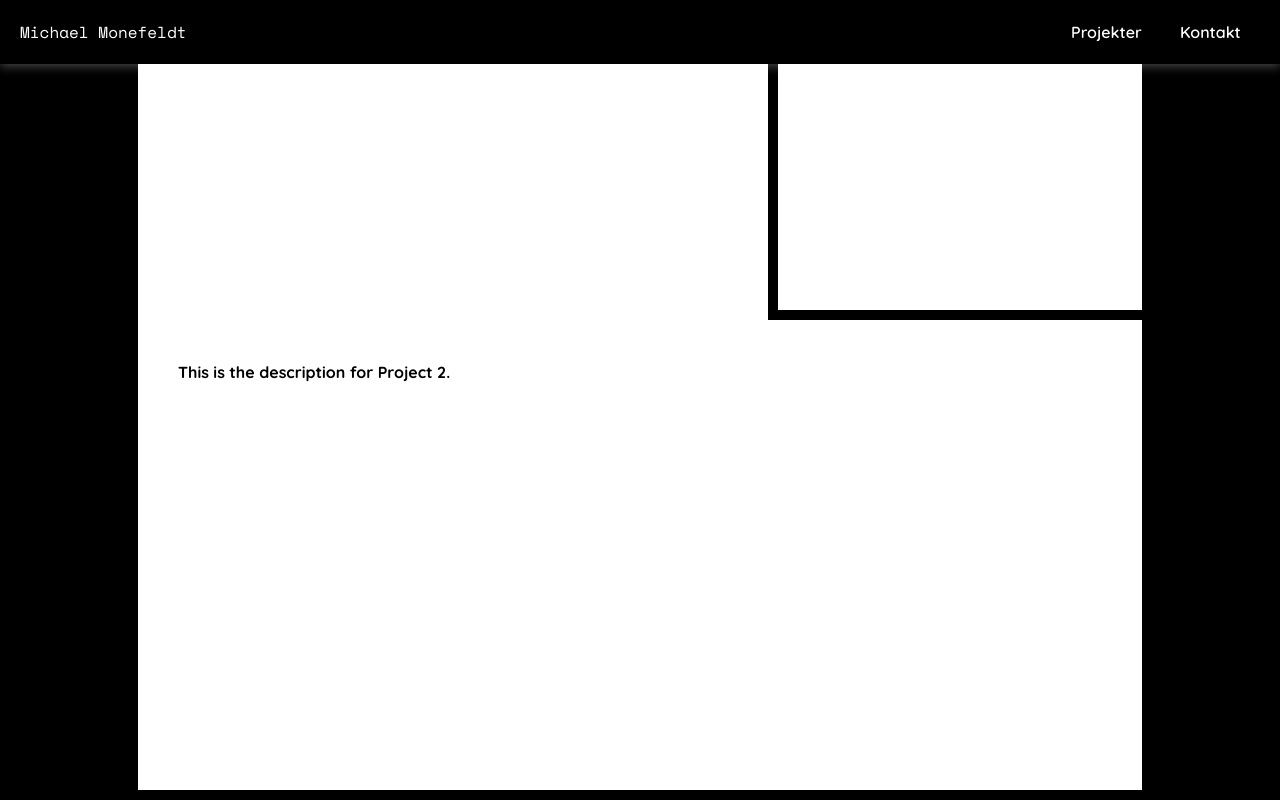
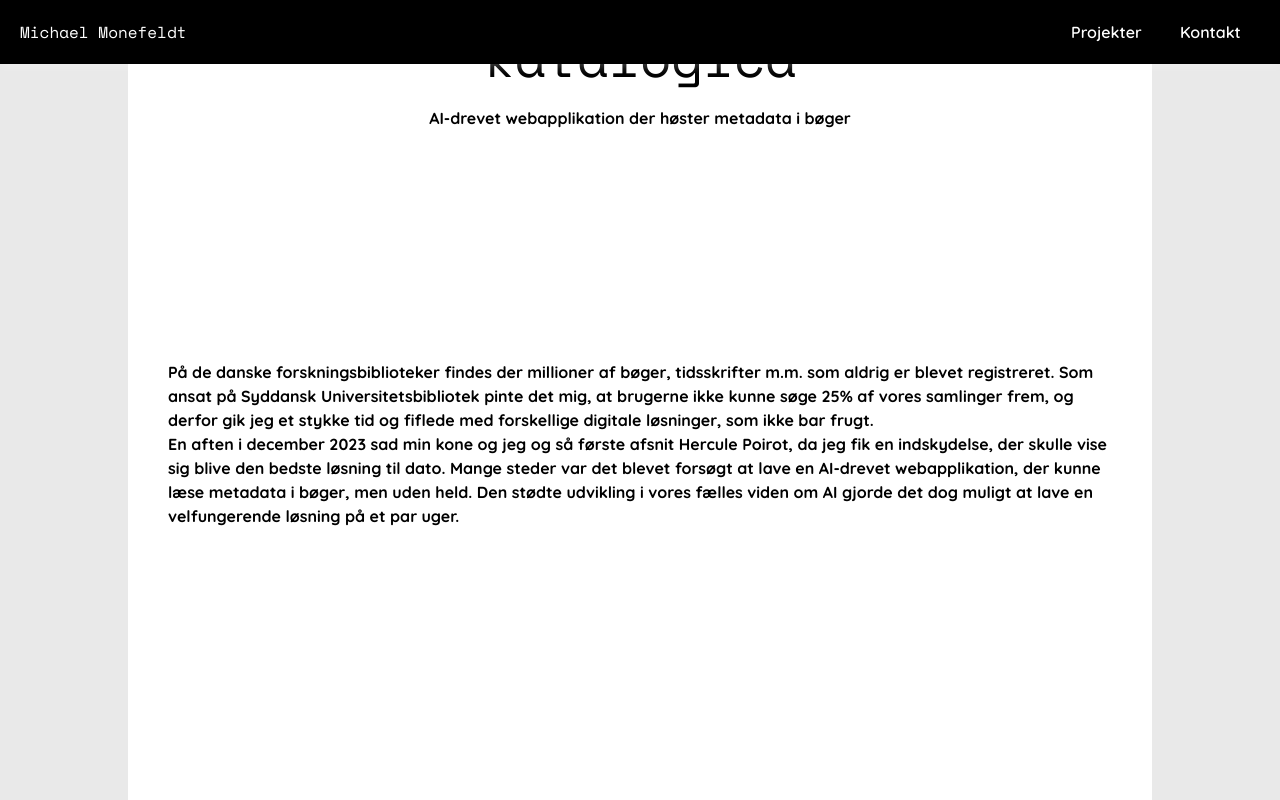
Before and after one commit to MichaelMonefeldt/cv, a React (Vite) app: page / in a window 1280 px wide. Both pictures are taken after a click on the button 579 px from the left and 400 px from the top of the page. Built offline with nearby package versions, Linux system fonts and the light colour scheme.

Commit message:
Some text and redesigns

```diff
--- a/src/App.css
+++ b/src/App.css
@@ -12,7 +12,7 @@
 }
 
 html {
-  --background-color: #f9f8ff;
+  --background-color: #fefff8;
   --secondary-background-color: white;
   --tertiary-background-color: #e9e9e9;
   --hover: #f5f5f5;
--- a/src/projects.json
+++ b/src/projects.json
@@ -1,16 +1,42 @@
 {
     "librerate": {
         "subheader": "Scan et væld af materialer med din mobil og registrer dem hurtigere",
-        "description": "This is the description for Project 1.",
-        "technologies": ["Flask", "React JS", "Azure", "PostgreSQL", "OpenAI API", "spaCy (NLP)"],
+        "paragraph1": "På de danske forskningsbiblioteker findes der millioner af bøger, tidsskrifter m.m. som aldrig er blevet registreret. Og som ansat på Syddansk Universitetsbibliotek pinte det mig, at brugerne ikke kunne søge 25% af vores samlinger frem.",
+        "technologies": {
+            "Frontend": ["React JS"],
+            "Backend": ["Flask"],
+            "Database": ["PostgreSQL"],
+            "Cloud": ["Azure"],
+            "AI": ["OpenAI API", "spaCy (NLP)"],
+            "Payment": ["Stripe"]
+        },
         "image": "path/to/project1-image.jpg",
-        "link": "https://example.com/project1"
+        "link": "librerate.com"
     },
     "katalogica": {
         "subheader": "AI-drevet webapplikation der høster metadata i bøger",
-        "description": "This is the description for Project 2.",
-        "technologies": ["Flask", "Vanilla JS", "AWS", "PostgreSQL", "OpenAI API"],
+        "paragraph1": "På de danske forskningsbiblioteker findes der millioner af bøger, tidsskrifter m.m. som aldrig er blevet registreret. Som ansat på Syddansk Universitetsbibliotek pinte det mig, at brugerne ikke kunne søge 25% af vores samlinger frem, og derfor gik jeg et stykke tid og fiflede med forskellige digitale løsninger, som ikke bar frugt.",
+        "paragraph2": "En aften i december 2023 sad min kone og jeg og så første afsnit Hercule Poirot, da jeg fik en indskydelse, der skulle vise sig blive den bedste løsning til dato. Mange steder var det blevet forsøgt at lave en AI-drevet webapplikation, der kunne læse metadata i bøger, men uden held. Den stødte udvikling i vores fælles viden om AI gjorde det dog muligt at lave en velfungerende løsning på et par uger.",
+        "technologies": {
+            "Frontend": ["Vanilla JS"],
+            "Backend": ["Flask"],
+            "Database": ["PostgreSQL"],
+            "Cloud": ["AWS"],
+            "AI": ["OpenAI API"]
+        },
         "image": "path/to/project2-image.jpg",
+        "link": false
+    },
+    "pageTurner": {
+        "subheader": "Hold styr på dine læsevaner og få anbefalinger",
+        "paragraph1": "This is the description for Project 3.",
+        "technologies": {
+            "Frontend": ["React JS"],
+            "Backend": ["FastAPI"],
+            "Database": ["PostgreSQL"],
+            "Cloud": ["Azure"]
+        },
+        "image": "path/to/project3-image.jpg",
         "link": false
     }
 }
--- a/src/screens/Project.jsx
+++ b/src/screens/Project.jsx
@@ -15,18 +15,19 @@ export default function Project({projects}) {
         <div className={styles.projectContainer}>
             <div style={{height: '8vh'}}></div>
             <div className={styles.projectContent}>
-                <div className={styles.element} style={{ gridColumn: '2 / span 5', gridRow: '1 / span 3', border: '10px solid black', borderBottom: '0', borderRight: '0' }}>
+                <div className={styles.titleElement} style={{ gridColumn: '2 / span 8', gridRow: '1 / span 3'}}>
                     <h1>{projectName}</h1>
+                    <p>{project.subheader}</p>
                 </div>
-                <div className={styles.element} style={{ gridColumn: '7 / span 3', gridRow: '1 / span 3', border: '10px solid black' }}>
-                    <h2>Teknologier</h2>
+                {/* <div className={styles.element} style={{ gridColumn: '7 / span 3', gridRow: '1 / span 3', border: '10px solid black' }}>
                     {project.technologies.map((item, index) => (
                         <p key={index}>{item}</p>
                     ))}
-                </div>
+                </div> */}
 
-                <div className={styles.element} style={{ gridColumn: '2 / span 8', gridRow: '4 / span 3', border: '10px solid black', borderTop: '0' }}>
-                    {project.description}
+                <div className={styles.element} style={{ gridColumn: '2 / span 8', gridRow: '4 / span 3' }}>
+                    {project.paragraph1 && <p>{project.paragraph1}</p>}
+                    {project.paragraph2 && <p>{project.paragraph2}</p>}
                 </div>
             </div>
         </div>
--- a/src/screens/Start.jsx
+++ b/src/screens/Start.jsx
@@ -55,7 +55,7 @@ export default function Start({topRef, projectsRef, contactRef}) {
                 <div
                     key={category}
                     className={`${styles.startContent} ${styles.goldenHover}`}
-                    style={{ gridColumn: `${1 + index * 2} / span 2`, gridRow: '6' }}
+                    style={{ gridColumn: `${1 + index * 2} / span 2`, gridRow: '6 / span 2' }}
                 >
                     <h2 className={styles.title}>{category}</h2>
                     <div className={styles.hiddenContent}>
@@ -82,10 +82,10 @@ export default function Start({topRef, projectsRef, contactRef}) {
                     backgroundColor: 'rgb(0, 0, 0)',
                     color: 'white',
                     gridColumn: '1 / span 10',
-                    gridRow: '7 / span 1',
+                    gridRow: '8 / span 1',
                     display: 'flex',
                     justifyContent: 'center',
-                    padding: '40px',
+                    padding: '20px',
                 }}>
                 <h2
                     style={{
@@ -98,7 +98,7 @@ export default function Start({topRef, projectsRef, contactRef}) {
                 </h2>
             </div>
 
-            <div className={`${styles.startContent} ${styles.project}`} style={{ gridColumn: '1 / span 5', gridRow: '8 / span 5', backgroundColor: '#AEB862' }}>
+            <div className={`${styles.startContent} ${styles.project}`} style={{ gridColumn: '1 / span 5', gridRow: '9 / span 5', backgroundColor: '#ffffffff' }}>
                 <img className={styles.projectHeader} src={k_logo} alt="Katalogica" style={{height: '55px', width: 'auto'}}/>
                 <img src={k_concept_dk} alt="Katalogica-koncept" />
                 <Descriptor
@@ -106,7 +106,7 @@ export default function Start({topRef, projectsRef, contactRef}) {
                     goTo="/project/katalogica"
                 />
             </div>
-            <div className={`${styles.startContent} ${styles.project}`} style={{ gridColumn: '6 / span 5', gridRow: '8 / span 5' }}>
+            <div className={`${styles.startContent} ${styles.project}`} style={{ gridColumn: '6 / span 5', gridRow: '9 / span 5' }}>
                 <img className={styles.projectHeader} src={l_logo} alt="Librerate" style={{height: '52px', width: 'auto'}}/>
                 <img src={fromPhoneToComputer} alt="Librerate-koncept" />
                 <Descriptor
@@ -115,7 +115,7 @@ export default function Start({topRef, projectsRef, contactRef}) {
                 />
             </div>
 
-            <div id="contact" ref={contactRef} className={`${styles.footerWrapper} `} style={{ gridColumn: '1 / span 10', gridRow: '13 / span 2' }}>
+            <div id="contact" ref={contactRef} className={`${styles.footerWrapper} `} style={{ gridColumn: '1 / span 10', gridRow: '14 / span 2' }}>
                 <Footer showHeader={true} />
             </div>
 
--- a/src/styles/Header.module.css
+++ b/src/styles/Header.module.css
@@ -16,7 +16,7 @@
 
 .headerContainer.hidden {
     background-color: transparent;
-    color: black;
+    color: white;
     transition: background-color 0.3s ease, color 0.3s ease;
 }
 
--- a/src/styles/Project.module.css
+++ b/src/styles/Project.module.css
@@ -6,7 +6,7 @@
     grid-auto-rows: minmax(20vh, auto);
     height: fit-content;
     width: 100vw;
-    background-color: #000000;
+    background-color: var(--tertiary-background-color);
     color: white;
     font-family: 'Quicksand', Courier, monospace;
     font-size: 1rem;
@@ -16,6 +16,19 @@
     animation: fadeIn 0.5s ease-in-out;
 }
 
+.titleElement {
+    position: relative;
+    display: flex;
+    flex-direction: column;
+    justify-content: center;
+    align-items: center;
+    background-color: var(--secondary-background-color);
+    color: var(--text-color);
+    gap: 20px;
+    height: 100%;
+    padding: 40px;
+}
+
 .element {
     position: relative;
     display: flex;
@@ -23,7 +36,7 @@
     justify-content: flex-start;
     align-items: flex-start;
     overflow: hidden;
-    background-color: white;
+    background-color: var(--secondary-background-color);
     color: black;
     height: 100%;
     padding: 40px;
--- a/src/styles/Start.module.css
+++ b/src/styles/Start.module.css
@@ -74,6 +74,7 @@ h2 {
     display: flex;
     justify-content: center;
     align-items: center;
+    text-align: center;
 }
 
 .goldenHover:hover {
```
